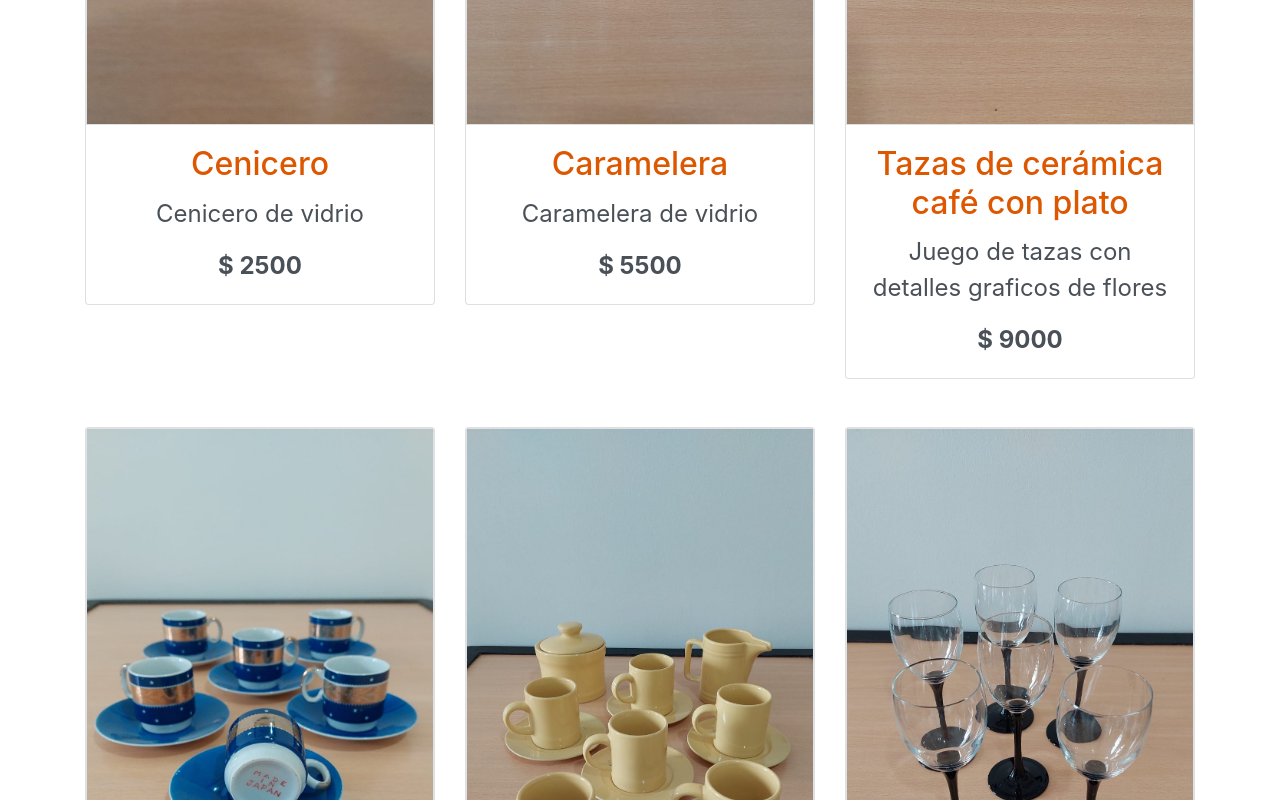
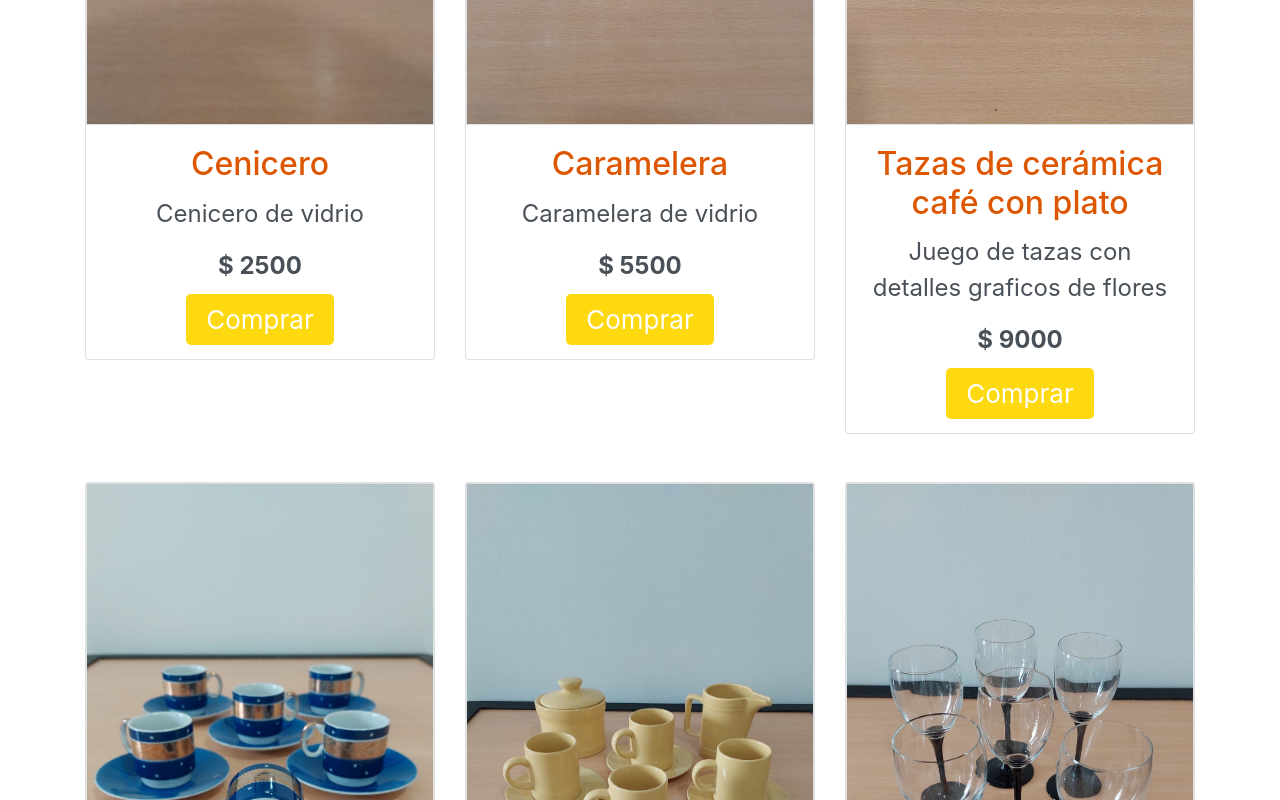
Before and after one commit to maty2491/ventas, a React (Vite) app: page /utensillos in a window 1280 px wide. Shown: the part 740-1540 px from the top of the page. Built offline with nearby package versions, Linux system fonts and the light colour scheme.

Commit message:
Se agrega boton comprar

```diff
--- a/src/components/Inicio.jsx
+++ b/src/components/Inicio.jsx
@@ -3,11 +3,11 @@ import { Link } from 'react-router-dom';
 const Inicio = () => {
     return (
         <div className='container-fluid'>
-            <div class="jumbotron">
+            <div className="jumbotron">
                 <img src={ventas} className='img-fluid rounded d-flex mx-auto' alt="" />
-                <h1 class="display-4 text-warning">Hey Don Gaston, llevate el vasón!</h1>
-                <p class="lead">Bienvenido a la tienda de venta rápida de artículos para el hogar, por favor tenga en cuenta que esta hecho todo a pulmon y para la comodidad del usuario.</p>
-                <hr class="my-4" />
+                <h1 className="display-4 text-warning">Hey Don Gaston, llevate el vasón!</h1>
+                <p className="lead">Bienvenido a la tienda de venta rápida de artículos para el hogar, por favor tenga en cuenta que esta hecho todo a pulmon y para la comodidad del usuario.</p>
+                <hr className="my-4" />
                 <p className="mb-5">Ante cualquier consulta no dude en contactarse con nosotros</p>
                 <Link to="/utensillos" className="boton mr-2 ">UTENSILLOS</Link>
                 <Link to="/muebles" className="boton mr-2">MUEBLES</Link>
--- a/src/components/Menu.jsx
+++ b/src/components/Menu.jsx
@@ -13,7 +13,7 @@ const Menu = () => {
     return (
         <>
             <nav className="navbar navbar-expand-lg navbar-dark bg-dark">
-                <Link class="navbar-brand" to="/">
+                <Link className="navbar-brand" to="/">
                     <img src={borbotones} width="140" height="70" alt=""/>
                 </Link>
                 <button className="navbar-toggler" type="button" onClick={() => setIsOpen(!isOpen)} aria-label="Toggle navigation">
--- a/src/components/Muebles.jsx
+++ b/src/components/Muebles.jsx
@@ -11,10 +11,11 @@ const Muebles = () => {
             <div className='col-lg-4 col-md-4 col-sm-6' key={product.id}>
                 <div className="card mt-5">
                         <img src={`/assets/${product.imagen}`} className='img-fluid rounded img-mediana'  alt="" />
-                    <div className="card-body">
+                    <div className="card-body text-center">
                         <h2 className="card-title text-warning text-center">{product.nombre}</h2>
                         <p className="card-text text-center">{product.descripcion}</p>
                         <p className='card-text text-center font-weight-bold'>$ {product.precio}</p>
+                        <a className='boton' href="https://ig.me/m/eydongaston" target="_blank" rel="noopener noreferrer">Comprar</a>
                     </div>
                 </div>
             </div>
--- a/src/components/Utensillos.jsx
+++ b/src/components/Utensillos.jsx
@@ -15,10 +15,11 @@ const Utensillos = () => {
                     <div className='col-lg-4 col-md-4 col-sm-6' key={product.id}>
                         <div className="card mt-5">
                                 <img src={`/assets/${product.imagen}`} className='img-fluid border img-mediana'  alt="" />
-                            <div className="card-body">
+                            <div className="card-body text-center">
                                 <h2 className="card-title text-warning text-center">{product.nombre}</h2>
                                 <p className="card-text text-center">{product.descripcion}</p>
                                 <p className='card-text text-center font-weight-bold'>$ {product.precio}</p>
+                                <a className='boton' href="https://ig.me/m/eydongaston" target="_blank" rel="noopener noreferrer">Comprar</a>
                             </div>
                         </div>
                     </div>
```
